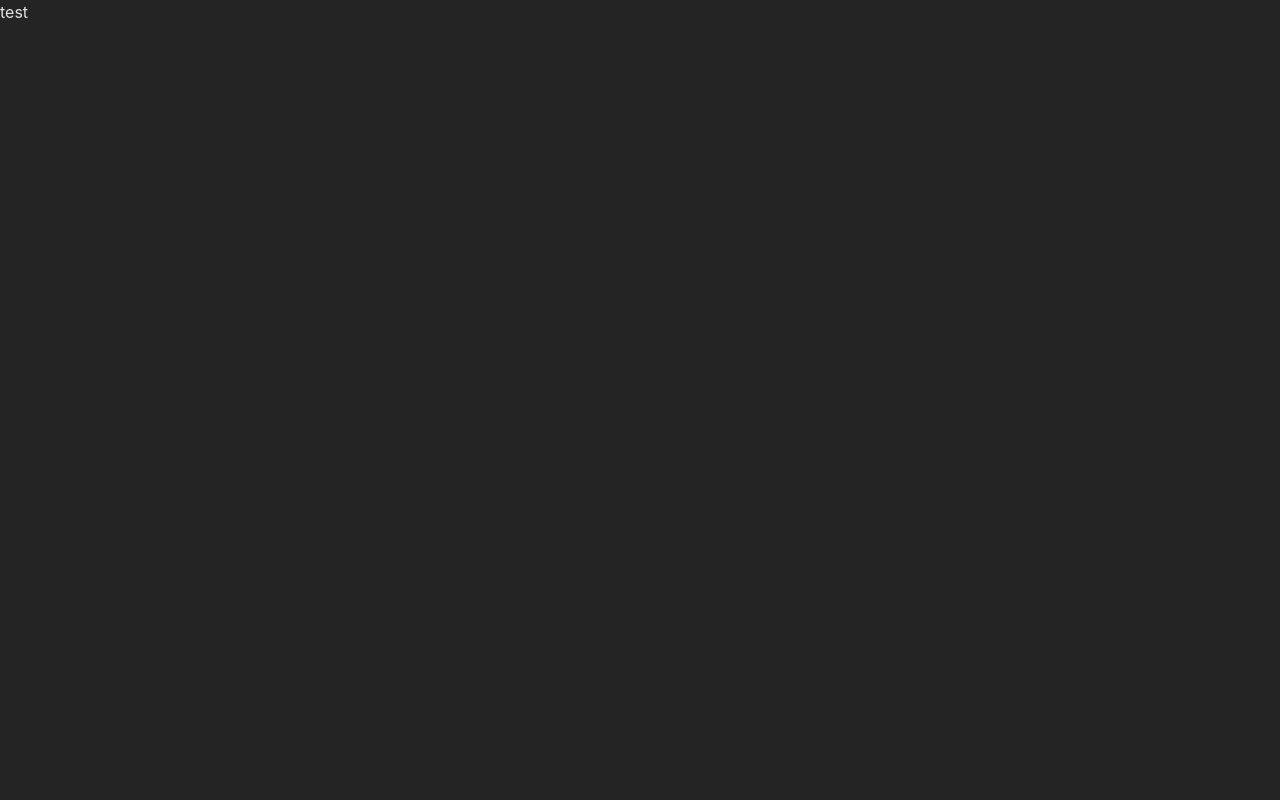
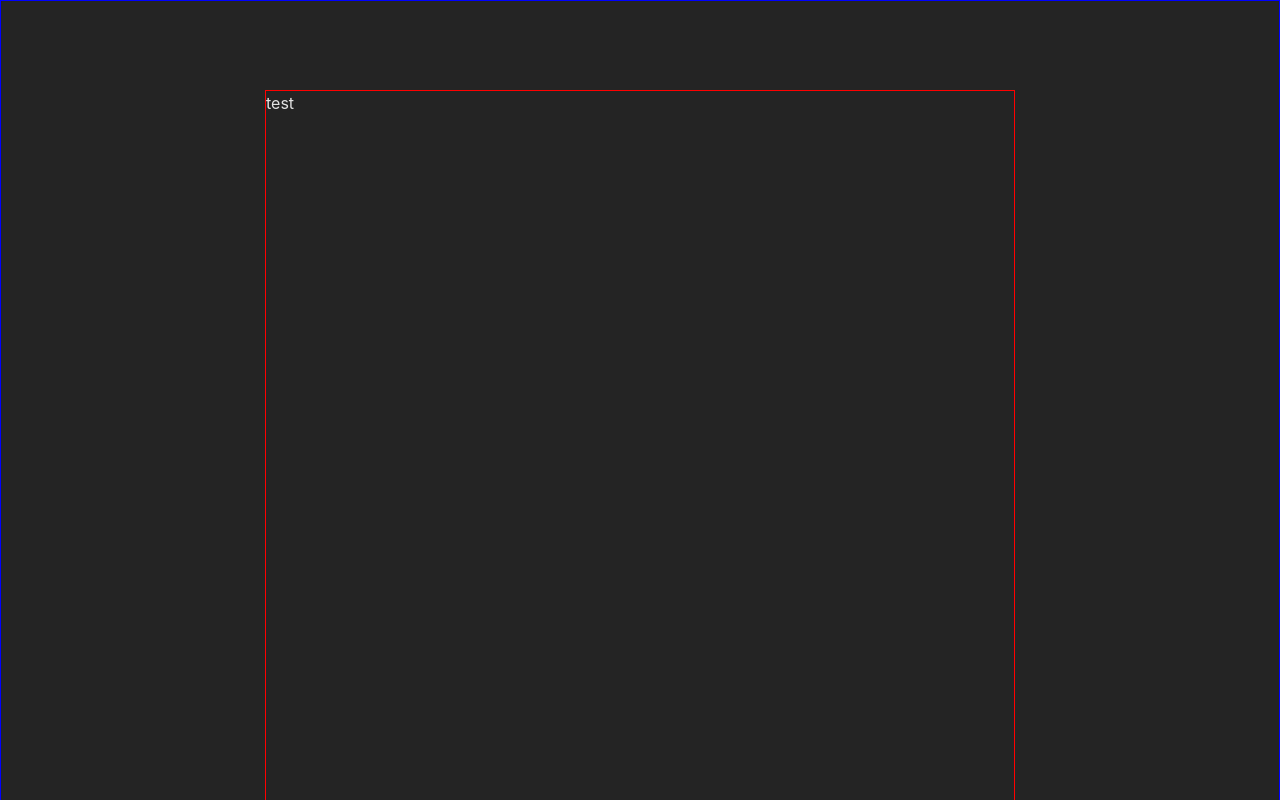
Before and after one commit to Daniel-Possamai/estudosDev, a React (Vite) app in the folder myReactShowCase/react-showcase/: page /todo in a window 1280 px wide. Shown: the top 800 px of the page. Built offline with nearby package versions, Linux system fonts and the light colour scheme.

Commit message:
Iniciado a estrutura da TODO list

```diff
--- a/myReactShowCase/react-showcase/src/pages/home/home.scss
+++ b/myReactShowCase/react-showcase/src/pages/home/home.scss
@@ -37,6 +37,7 @@ body {
         align-items: center;
         gap: 10px;
         border: 1px solid red;
+        padding: 5px;
 
         .link-page {
             text-align: center;
--- a/myReactShowCase/react-showcase/src/pages/todoList/todo.scss
+++ b/myReactShowCase/react-showcase/src/pages/todoList/todo.scss
@@ -0,0 +1,20 @@
+
+
+
+.box-todo-englobador{
+    width: 100%;
+    height: 1080px;
+    display: flex;
+    align-items: center;
+    justify-content: center;
+    padding: 10px;
+    border: 1px solid blue;
+}
+
+.box-todo{
+    width: 750px;
+    height: 900px;
+    border: 1px solid red;
+    display: flex;
+
+}
--- a/myReactShowCase/react-showcase/src/pages/todoList/todo.tsx
+++ b/myReactShowCase/react-showcase/src/pages/todoList/todo.tsx
@@ -1,11 +1,14 @@
 import './todo.scss'
 
 
-export default function Todo(){
-    return(
-    <div className="test">
-        <p>test</p>
-    </div>
+export default function Todo() {
+    return (
+        <div className="box-todo-englobador">
+            <div className="box-todo">
+
+                <p>test</p>
+            </div>
+        </div>
     )
 
 }
```
